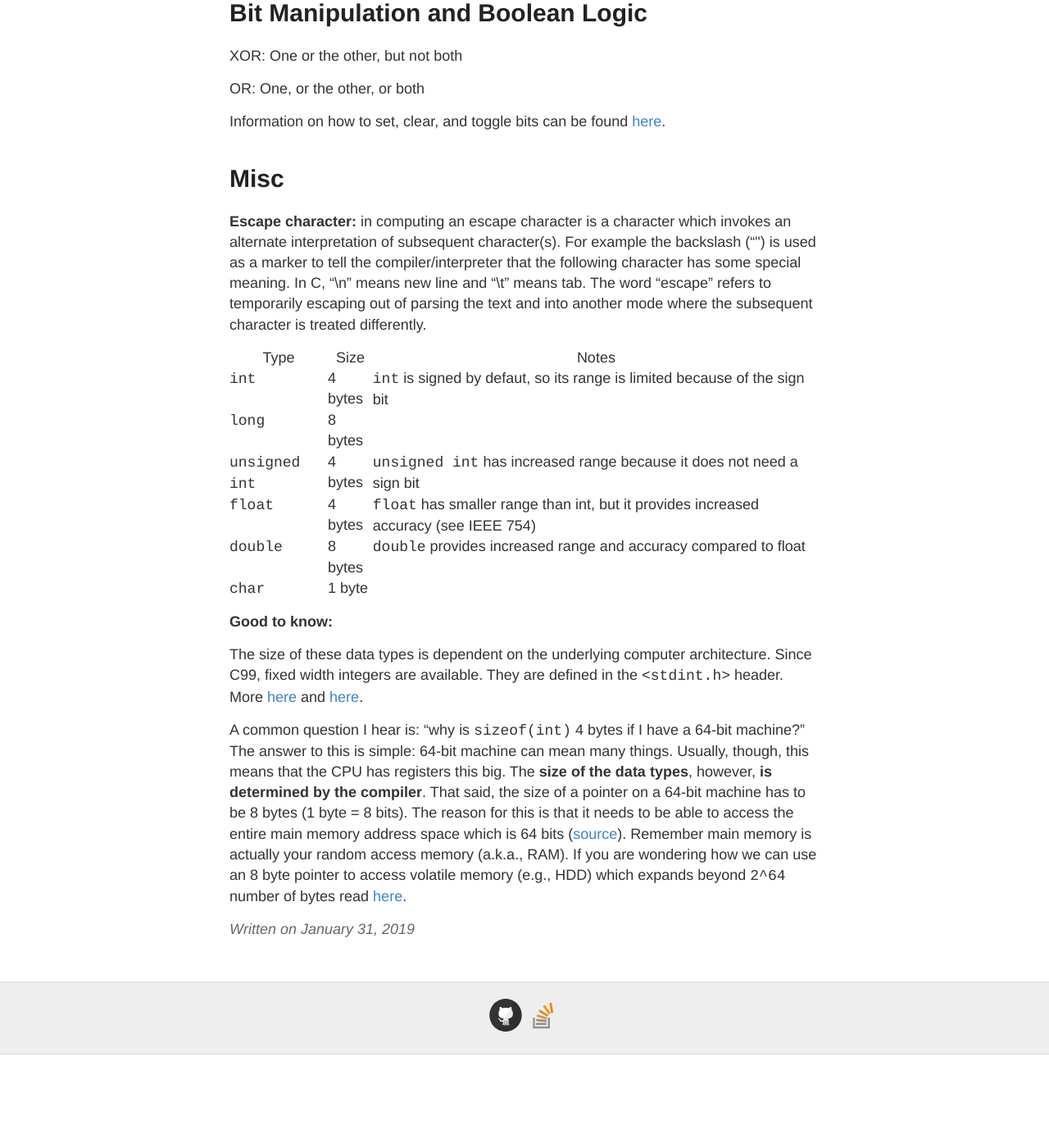
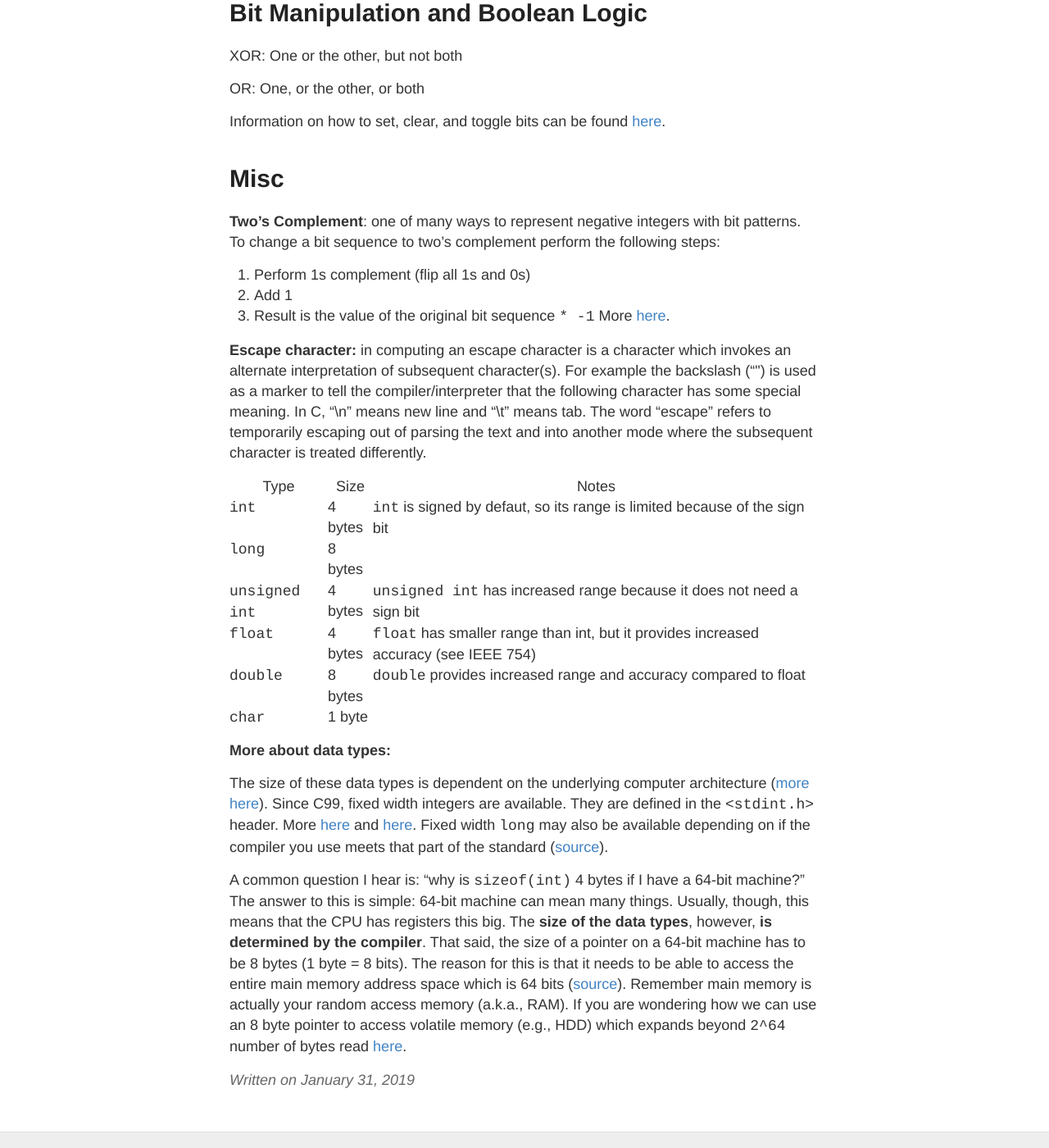
Before and after one commit to gutucristian/gutucristian.github.io, a Jekyll site: the page built from _posts/2019-1-31-C-Programming-Notes.md, in a window 1280 px wide and 1400 px high, scrolled down 1459 px. Shown: the whole window at 82% size. Built offline with Jekyll 4.4.1, drawn with Linux system fonts in a browser that asks for light colours; our own code applies the rules of GitHub Pages for plain Markdown files; before the commit the page ends 2745 px from its top, so only the background shows below that; some of the changed text lies outside the part shown.

Commit message:
Update 2019-1-31-C-Programming-Notes.md

```diff
--- a/_posts/2019-1-31-C-Programming-Notes.md
+++ b/_posts/2019-1-31-C-Programming-Notes.md
@@ -2,7 +2,7 @@ This semester I am a teaching assistant for Systems Programming. This post is a
 
 # Building
 
-There are four steps in compiling a C program:
+There are [four steps](https://www.calleerlandsson.com/the-four-stages-of-compiling-a-c-program/) in compiling a C program:
 1. Pre-processing
 2. Compiling
 3. Assembling
@@ -49,6 +49,12 @@ Information on how to set, clear, and toggle bits can be found [here](https://st
 
 # Misc
 
+__Two's Complement__: one of many ways to represent negative integers with bit patterns. To change a bit sequence to two's complement perform the following steps:
+1. Perform 1s complement (flip all 1s and 0s)
+2. Add 1
+3. Result is the value of the original bit sequence `* -1`
+More [here](https://chortle.ccsu.edu/AssemblyTutorial/Chapter-08/ass08_17.html).
+
 __Escape character:__ in computing an escape character is a character which invokes an alternate interpretation of subsequent character(s). For example the backslash ("\") is used as a marker to tell the compiler/interpreter that the following character has some special meaning. In C, "\n" means new line and "\t" means tab. The word "escape" refers to temporarily escaping out of parsing the text and into another mode where the subsequent character is treated differently.
 
 | Type | Size | Notes |
@@ -60,8 +66,8 @@ __Escape character:__ in computing an escape character is a character which invo
 | `double` | 8 bytes | `double` provides increased range and accuracy compared to float |
 | `char` | 1 byte |
 
-__Good to know:__
+__More about data types:__
 
-The size of these data types is dependent on the underlying computer architecture. Since C99, fixed width integers are available. They are defined in the `<stdint.h>` header. More [here](https://en.cppreference.com/w/c/types/integer) and [here](https://stackoverflow.com/questions/1331821/fixed-width-floating-point-numbers-in-c-c).
+The size of these data types is dependent on the underlying computer architecture ([more here](https://stackoverflow.com/questions/35844586/can-i-assume-the-size-of-long-int-is-always-4-bytes)). Since C99, fixed width integers are available. They are defined in the `<stdint.h>` header. More [here](https://en.cppreference.com/w/c/types/integer) and [here](https://stackoverflow.com/questions/1331821/fixed-width-floating-point-numbers-in-c-c). Fixed width `long` may also be available depending on if the compiler you use meets that part of the standard ([source](https://stackoverflow.com/questions/1331821/fixed-width-floating-point-numbers-in-c-c)).
 
 A common question I hear is: "why is `sizeof(int)` 4 bytes if I have a 64-bit machine?" The answer to this is simple: 64-bit machine can mean many things. Usually, though, this means that the CPU has registers this big. The __size of the data types__, however, __is determined by the compiler__. That said, the size of a pointer on a 64-bit machine has to be 8 bytes (1 byte = 8 bits). The reason for this is that it needs to be able to access the entire main memory address space which is 64 bits ([source](https://stackoverflow.com/questions/10197242/what-should-be-the-sizeofint-on-a-64-bit-machine/10197311)). Remember main memory is actually your random access memory (a.k.a., RAM). If you are wondering how we can use an 8 byte pointer to access volatile memory (e.g., HDD) which expands beyond `2^64` number of bytes read [here](https://superuser.com/questions/487076/why-is-it-so-that-32-bit-is-limited-to-4-gb-ram-but-it-can-easily-support-1-tb-h/487079).
```
